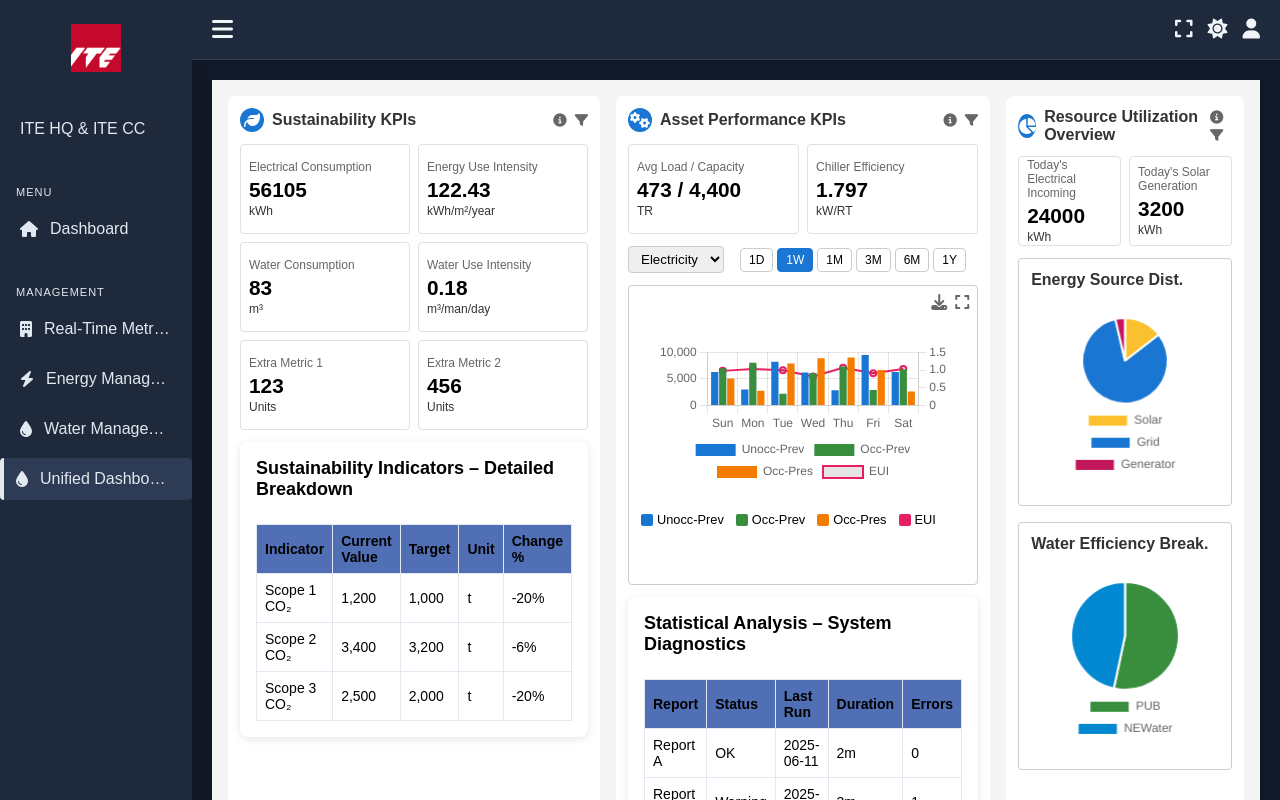
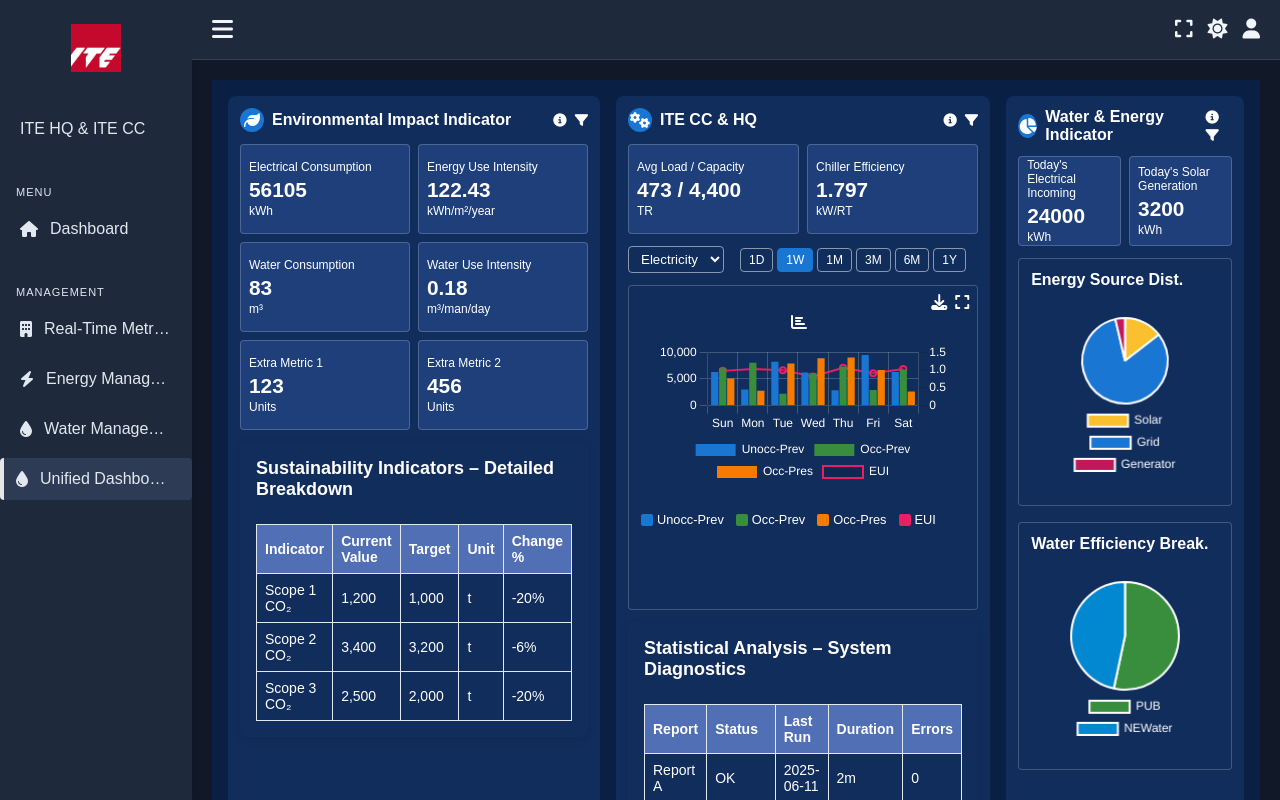
Before and after one commit to yirenong/calypso_demo_full, a Vue app: page /unified-dashboard in a window 1280 px wide. Built offline with nearby package versions, Linux system fonts and the light colour scheme.

Commit message:
push update

```diff
--- a/src/views/UnifiedDashboard.vue
+++ b/src/views/UnifiedDashboard.vue
@@ -6,7 +6,7 @@
                 <div class="section-header">
                     <div class="section-title">
                         <span class="icon-wrapper leaf-icon"><i class="fas fa-leaf"></i></span>
-                        <h3>Sustainability KPIs</h3>
+                        <h3>Environmental Impact Indicator</h3>
                     </div>
                     <div class="section-actions">
                         <button class="action-btn"><i class="fas fa-info-circle"></i></button>
@@ -47,7 +47,7 @@
                 <div class="section-header">
                     <div class="section-title">
                         <span class="icon-wrapper gear-icon"><i class="fas fa-cogs"></i></span>
-                        <h3>Asset Performance KPIs</h3>
+                        <h3>ITE CC & HQ</h3>
                     </div>
                     <div class="section-actions">
                         <button class="action-btn"><i class="fas fa-info-circle"></i></button>
@@ -111,7 +111,7 @@
                 <div class="section-header">
                     <div class="section-title">
                         <span class="icon-wrapper resources-icon"><i class="fas fa-chart-pie"></i></span>
-                        <h3>Resource Utilization Overview</h3>
+                        <h3>Water & Energy Indicator</h3>
                     </div>
                     <div class="section-actions">
                         <button class="action-btn"><i class="fas fa-info-circle"></i></button>
@@ -344,11 +344,46 @@ const legendItems = computed(() => activeChart.value === 'EnergyConsumptionTrend
     ]
 )
 const chartOpts = computed(() => ({
-    responsive: true, maintainAspectRatio: false, animation: false,
-    scales: { y: { beginAtZero: true }, eui: { position: 'right', grid: { drawOnChartArea: false } } },
-    plugins: { legend: { position: 'bottom' } }
+    responsive: true,
+    maintainAspectRatio: false,
+    animation: false,
+
+    scales: {
+        x: {
+            ticks: { color: '#fff' },
+            grid: { color: 'rgba(255,255,255,0.2)' }
+        },
+        y: {
+            beginAtZero: true,
+            ticks: { color: '#fff' },
+            grid: { color: 'rgba(255,255,255,0.2)' }
+        },
+        eui: {
+            position: 'right',
+            grid: { drawOnChartArea: false },
+            ticks: { color: '#fff' }
+        }
+    },
+
+    plugins: {
+        legend: {
+            position: 'bottom',
+            labels: { color: '#fff' }   // legend label color
+        }
+    }
 }))
-const pieOpts = { responsive: true, plugins: { legend: { position: 'bottom' } } }
+
+const pieOpts = {
+    responsive: true,
+    plugins: {
+        legend: {
+            position: 'bottom',
+            labels: {
+                color: '#fff'   // legend label text in white
+            }
+        }
+    }
+}
 
 // handlers
 function downloadChartCSV() {
@@ -371,38 +406,43 @@ function toggleFullScreen() {
 <style scoped>
 .dashboard-container {
     padding: 16px;
-    background: #f5f5f5
+    background: #0a1f44;
+    /* dark blue overall background */
+    color: #fff;
+    /* default text color white */
 }
 
 .dashboard-grid {
     display: grid;
     grid-template-columns: repeat(3, 1fr);
-    gap: 16px
+    gap: 16px;
 }
 
+/* Card backgrounds: slightly lighter than container */
 .column {
-    background: #fff;
+    background: #112d5c;
     border-radius: 8px;
-    padding: 12px
+    padding: 12px;
 }
 
+/* Section header */
 .section-header {
     display: flex;
     justify-content: space-between;
     align-items: center;
-    margin-bottom: 12px
+    margin-bottom: 12px;
 }
 
 .section-title {
     display: flex;
     align-items: center;
-    gap: 8px
+    gap: 8px;
 }
 
 .section-title h3 {
     margin: 0;
     font-size: 1rem;
-    color: #333
+    color: #fff;
 }
 
 .icon-wrapper {
@@ -413,94 +453,140 @@ function toggleFullScreen() {
     justify-content: center;
     background: #1976d2;
     border-radius: 50%;
-    color: #fff
+    color: #fff;
 }
 
 .section-actions button {
     background: none;
     border: none;
-    color: #666;
+    color: #fff;
     margin-left: 8px;
-    cursor: pointer
+    cursor: pointer;
 }
 
+/* KPI grid */
 .kpi-grid-2 {
     display: grid;
     grid-template-columns: repeat(2, 1fr);
     gap: 8px;
-    margin-bottom: 12px
+    margin-bottom: 12px;
 }
 
 .kpi-card-wrapper {
-    background: #fff;
-    border: 1px solid #e0e0e0;
+    background: #1e3f7a;
+    border: 1px solid rgba(255, 255, 255, 0.2);
     border-radius: 4px;
     padding: 4px 8px;
     display: flex;
     flex-direction: column;
     justify-content: center;
-    height: 90px
+    height: 90px;
 }
 
 .kpi-title {
     font-size: 0.75rem;
-    color: #666;
-    margin-bottom: 4px
+    color: #fff;
+    margin-bottom: 4px;
 }
 
 .kpi-number {
     font-size: 1.3rem;
     font-weight: bold;
-    color: #000;
-    margin-bottom: 2px
+    color: #fff;
+    margin-bottom: 2px;
 }
 
 .kpi-unit {
     font-size: 0.75rem;
-    color: #333
+    color: #fff;
 }
 
+/* Filter panel */
+.filter-panel {
+    padding: 12px;
+    background: #112d5c;
+    border: 1px solid rgba(255, 255, 255, 0.2);
+    border-radius: 4px;
+    margin-bottom: 12px;
+}
+
+.filter-panel h4 {
+    margin: 0 0 8px;
+    color: #fff;
+}
+
+.filter-option {
+    margin-bottom: 8px;
+}
+
+.filter-option label {
+    color: #fff;
+    cursor: pointer;
+}
+
+/* Controls */
 .controls {
     display: flex;
     align-items: center;
     gap: 16px;
-    margin-bottom: 12px
+    margin-bottom: 12px;
+    background: #112d5c;
+    /* match your card bg */
+    color: #fff;
+    /* selected text */
+
 }
 
 .controls select {
     padding: 4px 8px;
-    border: 1px solid #ccc;
-    border-radius: 4px
+    border: 1px solid rgba(255, 255, 255, 0.5);
+    border-radius: 4px;
+    background: transparent;
+    color: #fff;
+}
+
+.controls select option {
+  background-color: #112d5c;
+  color: #fff;
+}
+
+/* Highlight hovered option in list */
+.controls select option:hover,
+.controls select option:checked {
+  background-color: #1976d2;
+  color: #fff;
 }
 
 .period-toggle {
     display: flex;
-    gap: 4px
+    gap: 4px;
 }
 
 .period-toggle button {
     padding: 4px 8px;
-    border: 1px solid #ccc;
-    background: #fff;
+    border: 1px solid rgba(255, 255, 255, 0.5);
+    background: transparent;
     border-radius: 4px;
     cursor: pointer;
-    font-size: 0.75rem
+    font-size: 0.75rem;
+    color: #fff;
 }
 
 .period-toggle button.active {
     background: #1976d2;
     color: #fff;
-    border-color: #1976d2
+    border-color: #1976d2;
 }
 
+/* Chart module */
 .chart-module {
     position: relative;
-    border: 1px solid #ccc;
+    border: 1px solid rgba(255, 255, 255, 0.2);
     border-radius: 4px;
     padding: 12px;
     margin-bottom: 12px;
-    background: #fff;
-    height: 300px
+    background: #112d5c;
+    height: 325px;
 }
 
 .chart-actions {
@@ -508,7 +594,7 @@ function toggleFullScreen() {
     top: 8px;
     right: 8px;
     display: flex;
-    gap: 8px
+    gap: 8px;
 }
 
 .chart-btn {
@@ -516,70 +602,68 @@ function toggleFullScreen() {
     border: none;
     cursor: pointer;
     font-size: 1rem;
-    color: #666
+    color: #fff;
 }
 
+.chart-btn i {
+    color: #fff;
+}
+
+/* Chart legend */
 .chart-legend ul {
     display: flex;
     gap: 12px;
     list-style: none;
     padding: 0;
-    margin-top: 8px
+    margin-top: 8px;
 }
 
 .chart-legend li {
     display: flex;
     align-items: center;
     gap: 4px;
-    font-size: 0.8rem
+    font-size: 0.8rem;
+    color: #fff;
 }
 
 .legend-color {
     width: 12px;
     height: 12px;
-    border-radius: 2px
+    border-radius: 2px;
 }
 
-.filter-panel {
-    padding: 12px;
-    background: #fff;
-    border: 1px solid #ccc;
-    border-radius: 4px;
-    margin-bottom: 12px
+/* Tables */
+table {
+    width: 100%;
+    border-collapse: collapse;
+    color: #fff;
+    margin-bottom: 12px;
 }
 
-.filter-option {
-    margin-bottom: 8px
+th,
+td {
+    border: 1px solid rgba(255, 255, 255, 0.2);
+    padding: 8px;
+    text-align: left;
 }
 
+/* Pie charts */
 .pie-stack {
     display: flex;
     flex-direction: column;
-    gap: 16px
+    gap: 16px;
 }
 
 .pie-wrapper {
-    background: #fff;
+    background: #112d5c;
     padding: 12px;
     border-radius: 4px;
-    border: 1px solid #ccc
+    border: 1px solid rgba(255, 255, 255, 0.2);
 }
 
 .pie-title {
     margin: 0 0 8px;
     font-size: 1rem;
-    color: #333
-}
-
-.filter-panel {
-    padding: 12px;
-    background: #fff;
-    border: 1px solid #ccc;
-    border-radius: 4px;
-    margin-bottom: 12px;
-}
-
-.filter-option {
-    margin-bottom: 8px;
+    color: #fff;
 }
 </style>
```
